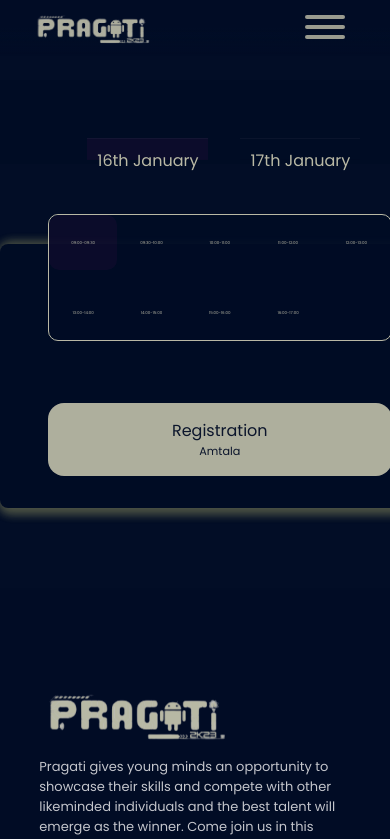
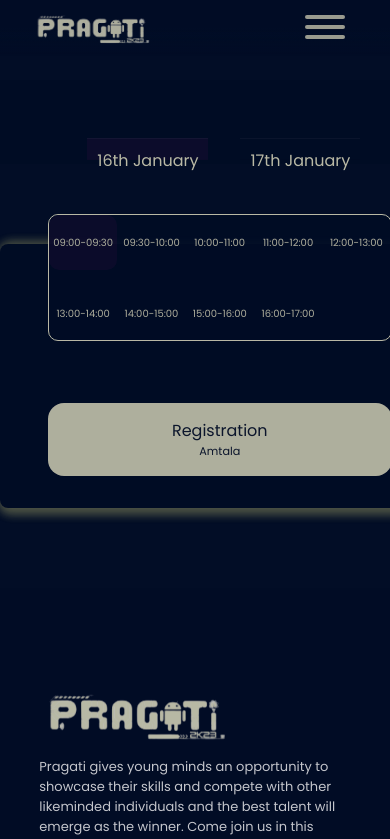
Before and after one commit to am-here/PRAGATI, a React (Create React App) app: page /schedule in a window 390 px wide. Shown: the top 839 px of the page. Built offline with nearby package versions, Linux system fonts and the light colour scheme; a web font is replaced by a local one.

Commit message:
text size increased

```diff
--- a/src/components/Scheduler/Scheduler.css
+++ b/src/components/Scheduler/Scheduler.css
@@ -152,7 +152,7 @@ body {
 
   .timeline button {
     /* padding: 0 0 !important; */
-    font-size: 4px;
+    font-size: 10px;
   }
   .card-schedule {
     width: 100%;
```
